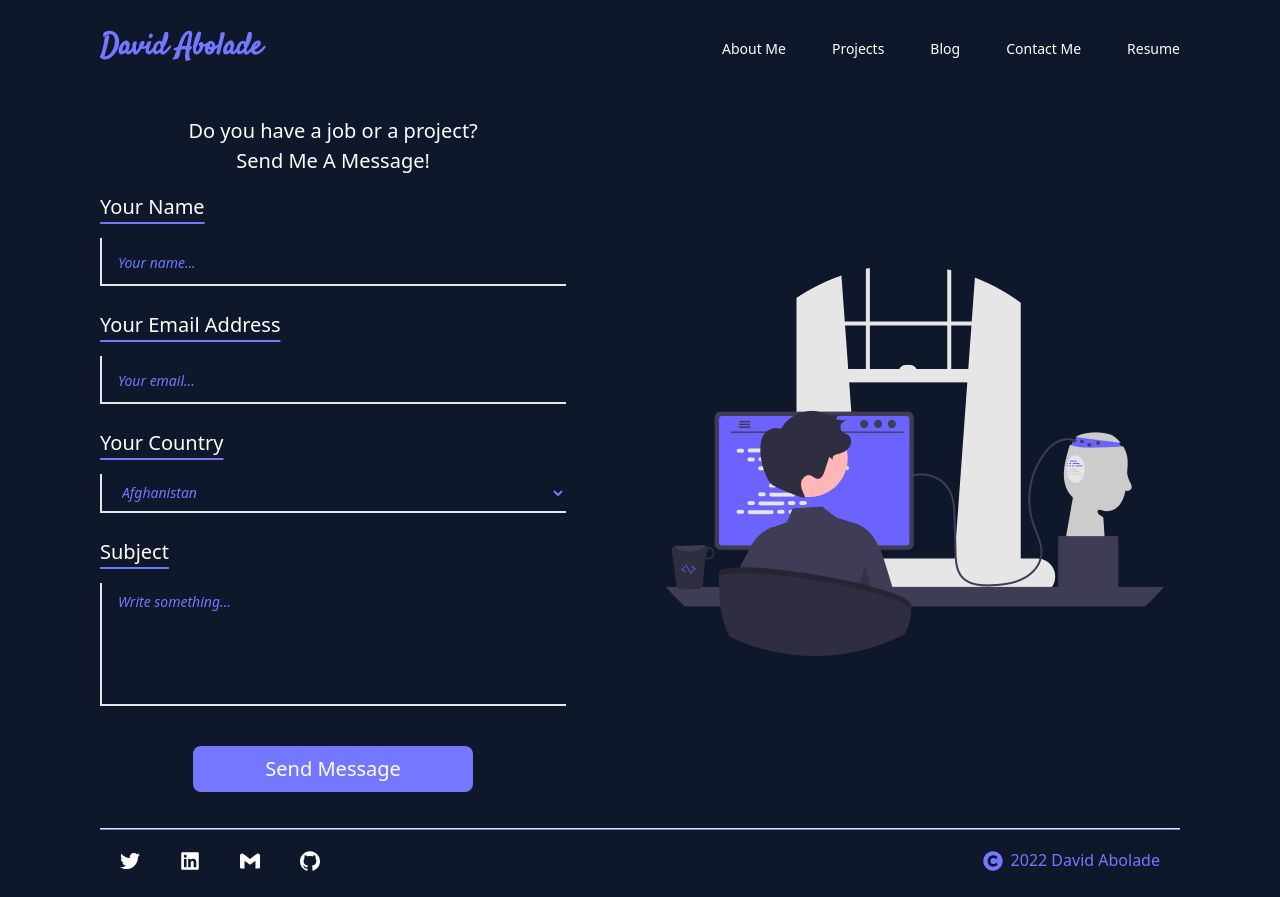
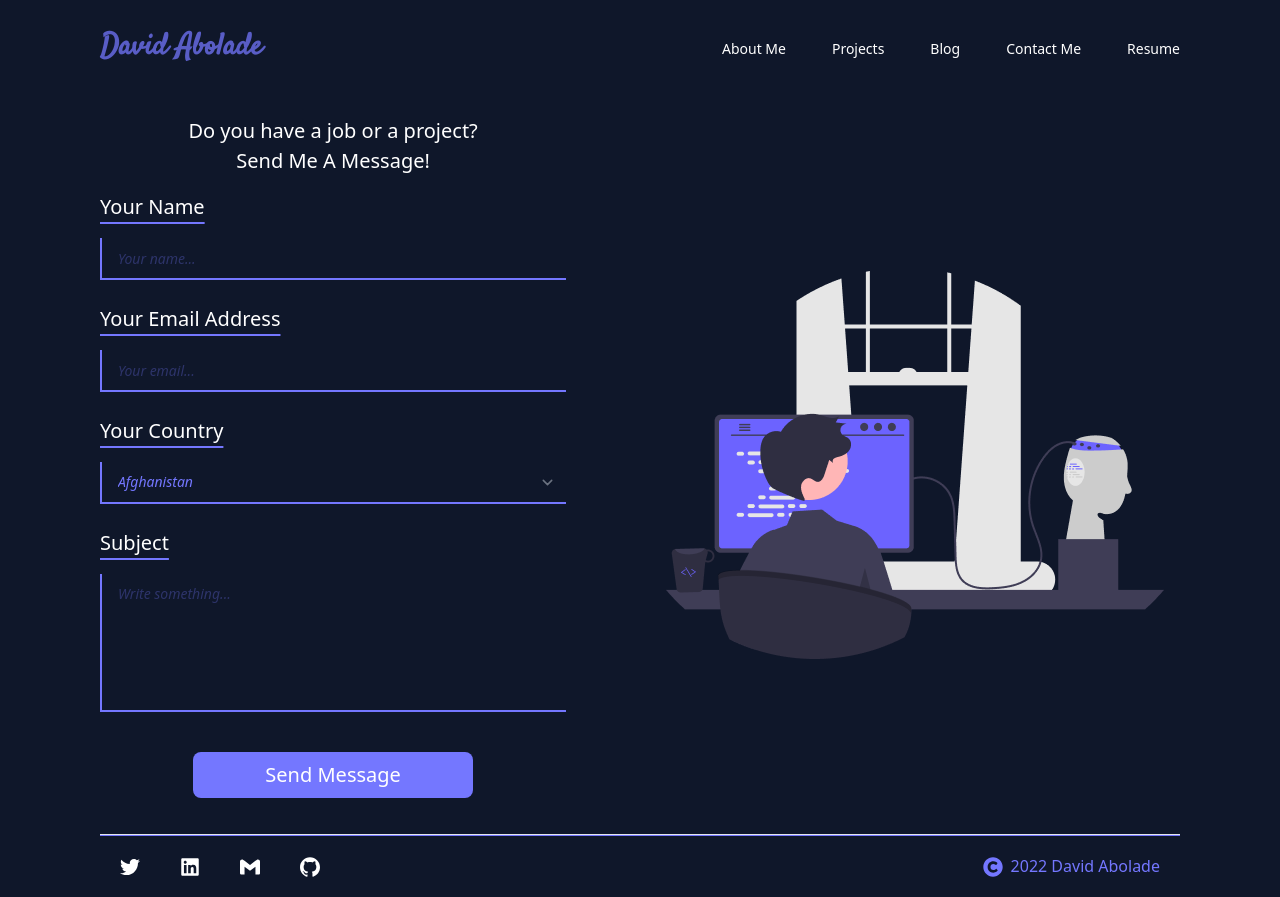
Before and after one commit to A-believer/david__portfolio, a React (Vite) app: page /contact in a window 1280 px wide. Built offline with nearby package versions, Linux system fonts and the light colour scheme.

Commit message:
contact form updated

```diff
--- a/package.json
+++ b/package.json
@@ -21,6 +21,7 @@
     "swiper": "^8.4.6"
   },
   "devDependencies": {
+    "@tailwindcss/forms": "^0.5.3",
     "@types/react": "^18.0.26",
     "@types/react-dom": "^18.0.9",
     "@vitejs/plugin-react": "^3.0.0",
--- a/src/components/Navbar.jsx
+++ b/src/components/Navbar.jsx
@@ -11,7 +11,7 @@ const Navbar = () => {
 
   return (
       <nav className='lg:px-[100px] px-[25px] flex justify-between items-center py-[17px] lg:py-[30px] bg-primary'>
-        <ul className='font-satisfy font-vb text-secondary text-[30px] leading-[36px] lg:ml-0 ml-[20px]'>
+        <ul className='font-satisfy font-vb text-secondary text-[30px] leading-[36px] lg:ml-0 ml-[20px] animate-pulse'>
         <li><Link to='/'>David Abolade</Link></li>
         </ul>
 
--- a/src/pages/Contact.jsx
+++ b/src/pages/Contact.jsx
@@ -11,13 +11,13 @@ const Contact = () => {
         <p className='text-center'>Do you have a job or a project?<br />Send Me A Message!</p>
 
         <label htmlFor="fname" className='underline decoration-secondary underline-offset-8'>Your Name</label>
-        <input type="text" id="fname" name="firstname" placeholder="Your name..." className='placeholder:italic placeholder:text-secondary placeholder:text-[14px] pl-4 py-2 text-secondary border-b-2 border-l-2 outline-none mb-2' required/>
+        <input type="text" id="fname" name="firstname" placeholder="Your name..." className='form-input placeholder:italic placeholder:text-secondary/30 placeholder:text-[14px] pl-4 py-2 text-secondary border-b-2 border-l-2 outline-none mb-2 bg-transparent border-r-0 border-t-0 border-secondary' required/>
 
         <label htmlFor="email" className='underline decoration-secondary underline-offset-8'>Your Email Address</label>
-        <input type="email" id="email" name="email" placeholder="Your email..." className='placeholder:italic placeholder:text-secondary placeholder:text-[14px] pl-4 py-2 text-secondary border-b-2 border-l-2 outline-none mb-2' required/>
+        <input type="email" id="email" name="email" placeholder="Your email..." className='form-input placeholder:italic placeholder:text-secondary/30 placeholder:text-[14px] pl-4 py-2 text-secondary border-b-2 border-l-2 outline-none mb-2 bg-transparent border-r-0 border-t-0 border-secondary' required/>
 
         <label htmlFor="country" className='underline decoration-secondary underline-offset-8'>Your Country</label>
-        <select id="countries" name="countries" placeholder="Select your country..." className='italic text-[14px] pl-4 py-2 text-secondary border-b-2 border-l-2 outline-none mb-2' required>
+        <select id="countries" name="countries" placeholder="Select your country..." className='italic text-[14px] pl-4 py-2 text-secondary border-b-2 border-l-2 outline-none mb-2 form-select bg-transparent border-r-0 border-t-0 border-secondary' required>
           <option value="AF">Afghanistan</option>
           <option value="AX">Åland Islands</option>
           <option value="AL">Albania</option>
@@ -265,7 +265,7 @@ const Contact = () => {
         </select>
 
         <label htmlFor="subject" className='underline decoration-secondary underline-offset-8'>Subject</label>
-        <textarea id="subject" name="subject" rows="5" cols="50" placeholder="Write something..." className='placeholder:italic italic text-[14px] placeholder:text-secondary placeholder:text-[14px] pl-4 py-2 text-secondary border-b-2 border-l-2 outline-none mb-2 resize-none' required></textarea>
+        <textarea id="subject" name="subject" rows="5" cols="50" placeholder="Write something..." className='placeholder:italic italic text-[14px] placeholder:text-secondary/30 placeholder:text-[14px] pl-4 py-2 text-secondary border-b-2 border-l-2 outline-none mb-2 resize-none form-textarea bg-transparent border-r-0 border-t-0 border-secondary' required></textarea>
 
         <button type="submit" className='my-4 w-3/5 mx-auto py-2 bg-secondary rounded-lg'>Send Message</button>
       </form>
--- a/tailwind.config.cjs
+++ b/tailwind.config.cjs
@@ -33,5 +33,7 @@ module.exports = {
       }
     },
   },
-  plugins: [],
+  plugins: [
+    require('@tailwindcss/forms'),
+  ],
 }
```
Also changed, not shown: 1 other file (tests, documents, lock files or other folders).
